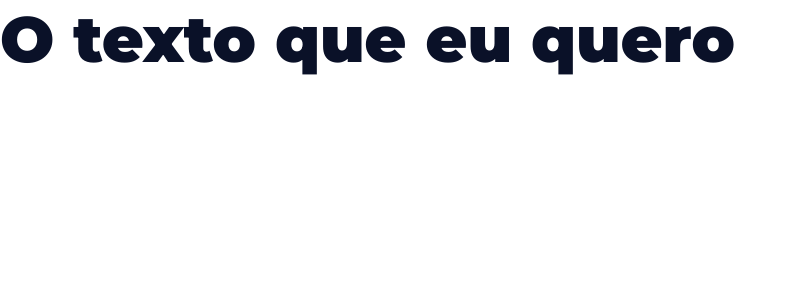
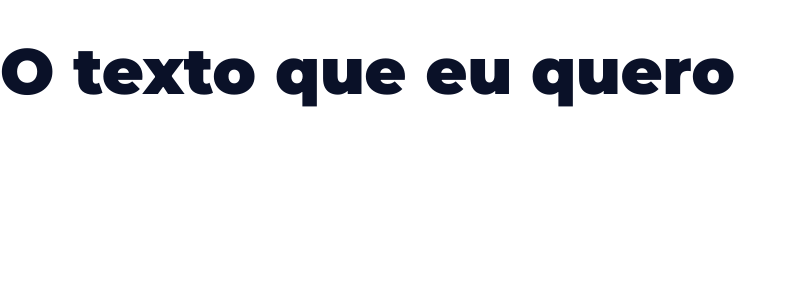
Before and after one commit to FelipeJhordan/LANDING_PAGE, a React (Create React App) app in the folder frontend/: page / in a window 1280 px wide. Shown: the top 300 px of the page, without its empty margins (0-796 px from the left). Built offline with nearby package versions, Linux system fonts and the light colour scheme.

Commit message:
feat(frontend): Add atribute margin using default values by theme in all headings tags

```diff
--- a/frontend/src/styles/global-styles.js
+++ b/frontend/src/styles/global-styles.js
@@ -17,6 +17,7 @@ export const GlobalStyles = createGlobalStyle`
   }
 
    h1, h2, h3, h4, h5, h6{
-    font-family: ${({ theme }) => theme.font.family.secondary}
+    font-family: ${({ theme }) => theme.font.family.secondary};
+    margin: ${({ theme }) => theme.spacings.large} 0;
   }
 `;
```
